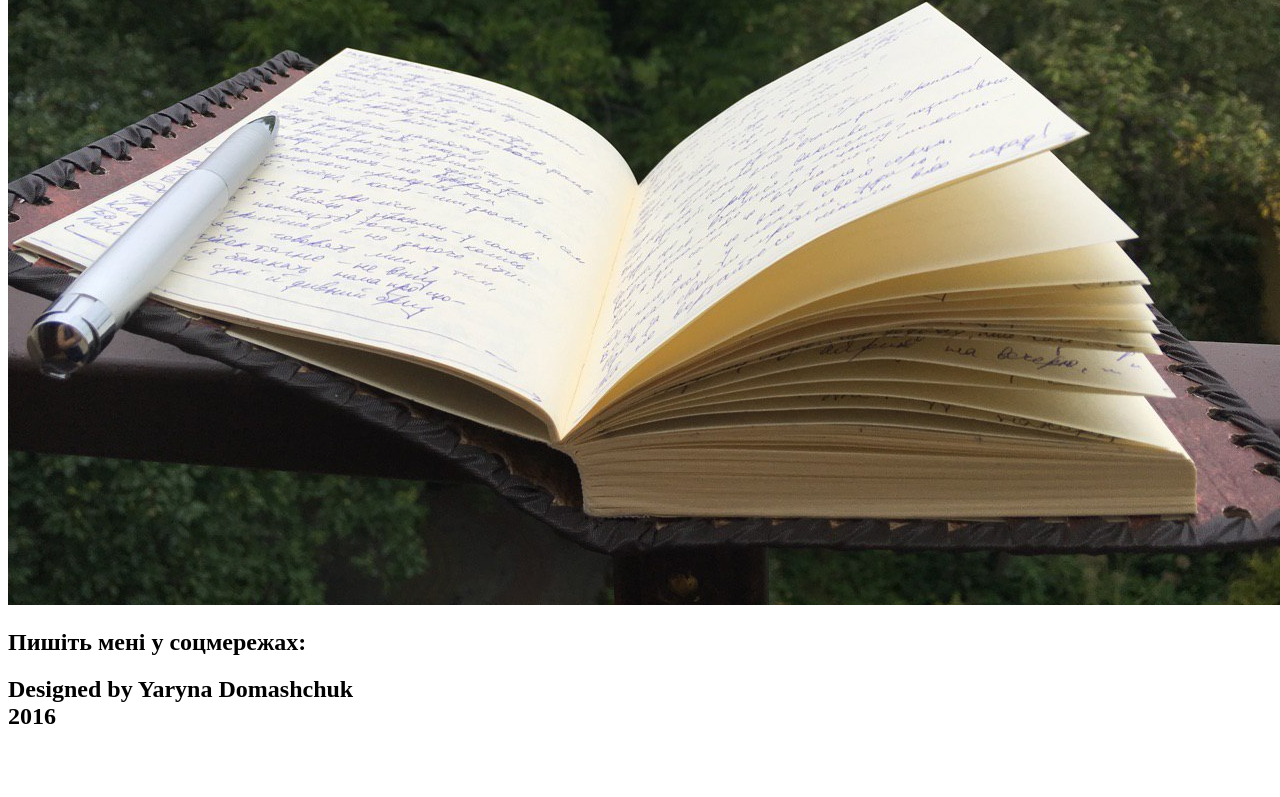
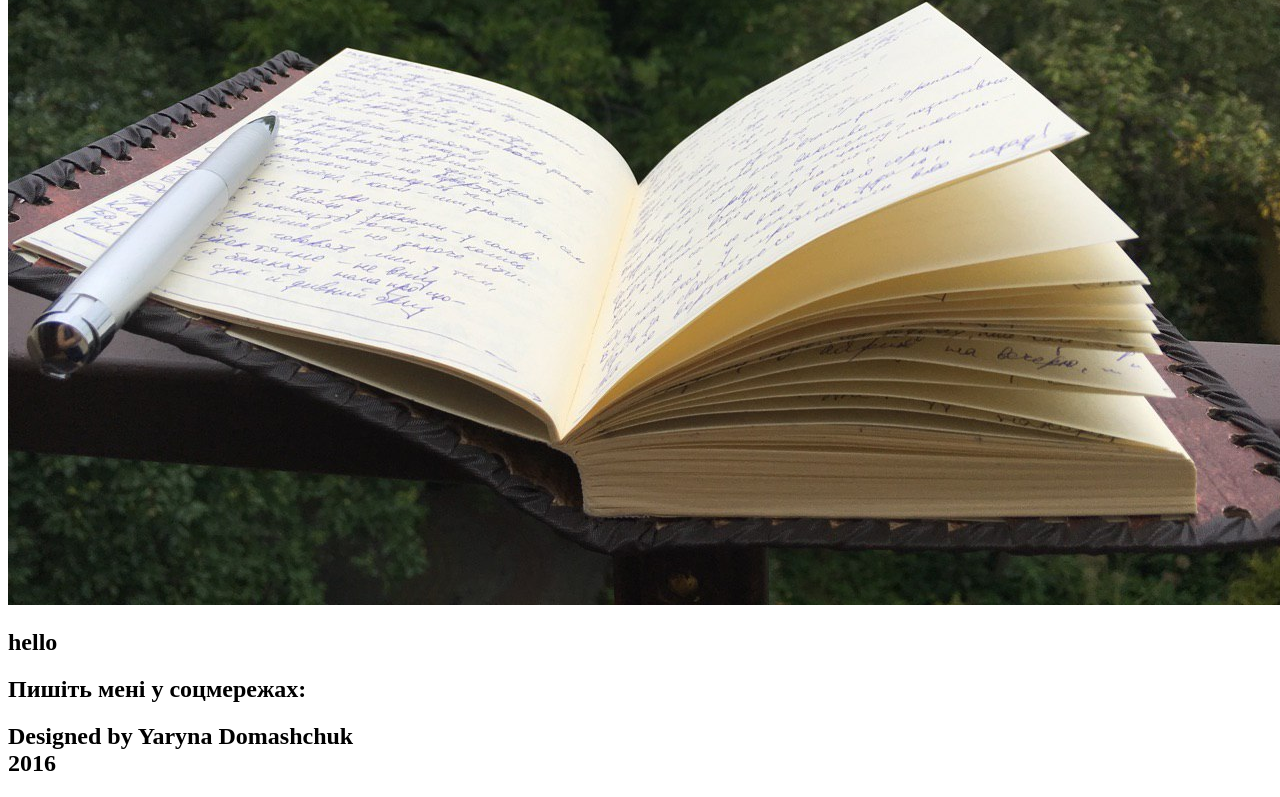
Before and after one commit to yaryna-domashchuk/lection2, a plain HTML site: page poems.html in a window 1280 px wide. Shown: the part 381-1178 px from the top of the page. Before the commit the page ends 1131 px from the top, so only its background shows below. Drawn offline with Linux system fonts and the light colour scheme; files whose address does not match are found by name.

Commit message:
initial commit

```diff
--- a/poems.html
+++ b/poems.html
@@ -24,7 +24,7 @@
 
 
 
-            <h1>
+            <h1>hello
             </h1>
             <section>
                 <p></p>
```
